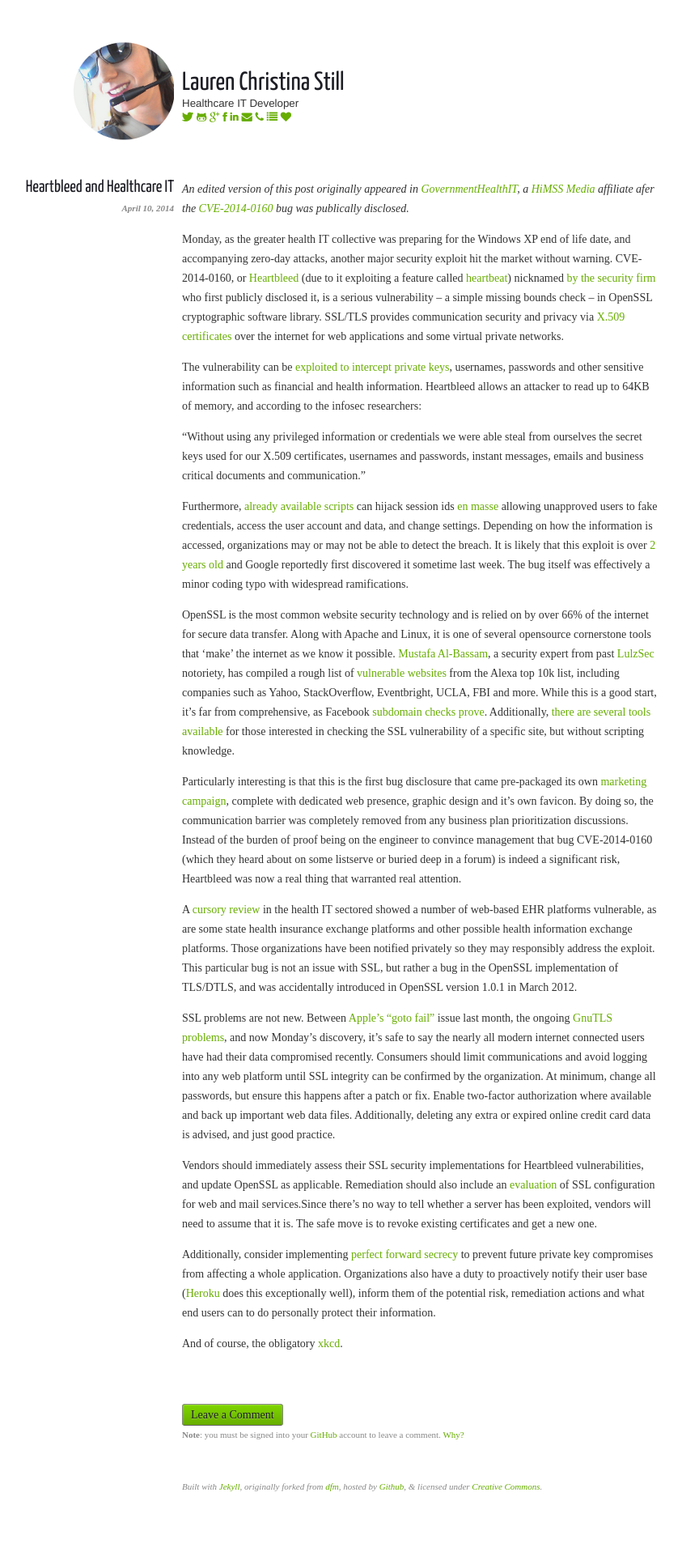
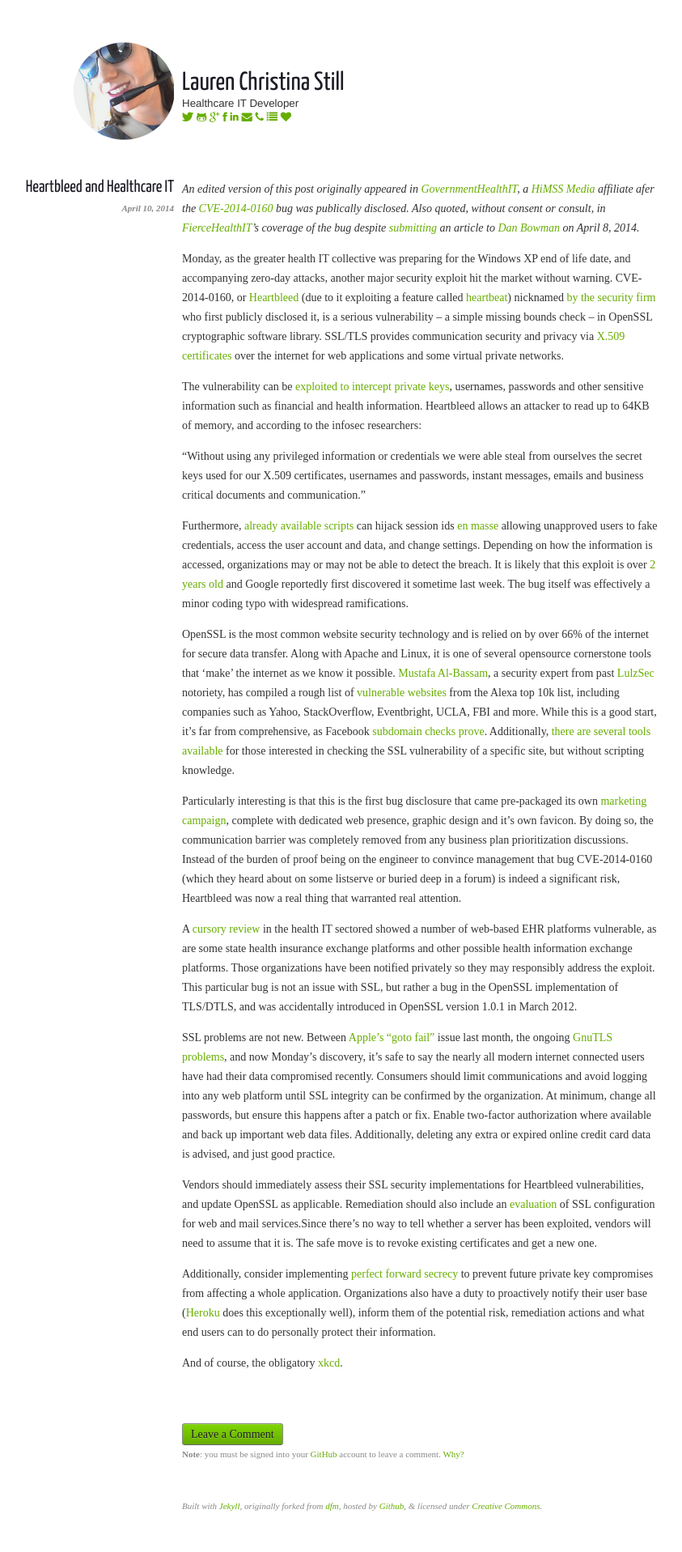
Before and after one commit to laurenstill/laurenstill.github.io, a Jekyll site: the page built from _posts/2014-4-10-heartbleed.markdown, in a window 1280 px wide. Shown: the whole page at 81% size, without its empty margins (220-1063 px from the left). Built offline with Jekyll 4.4.1, drawn with Linux system fonts in a browser that asks for light colours; nearby versions of some CDN libraries; before the commit the page ends 1893 px from its top, so only the background shows below that.

Commit message:
Update 2014-4-10-heartbleed.markdown

```diff
--- a/_posts/2014-4-10-heartbleed.markdown
+++ b/_posts/2014-4-10-heartbleed.markdown
@@ -3,12 +3,14 @@
 title: Heartbleed and Healthcare IT
 catagories: [healhtIT, mHealth, infosec]
 ---
-*An edited version of this post originally appeared in [GovernmentHealthIT][GovHIT], a [HiMSS Media][HiMSS Media] affiliate afer the [CVE-2014-0160][heartbleed] bug was publically disclosed.*
+*An edited version of this post originally appeared in [GovernmentHealthIT][GovHIT], a [HiMSS Media][HiMSS Media] affiliate afer the [CVE-2014-0160][heartbleed] bug was publically disclosed. Also quoted, without consent or consult, in [FierceHealthIT][FierceHealthIT]'s coverage of the bug despite [submitting][email] an article to [Dan Bowman][danmail] on April 8, 2014.*
 
 [heartbleed]: http://heartbleed.com/
 [GovHIT]: http://www.govhealthit.com/news/what-health-orgs-need-know-about-heartbleed
 [HiMSS Media]: http://www.himssmedia.com
-
+[FierceHealthIT]: http://www.fiercehealthit.com/story/heartbleed-what-impact-health-it/2014-04-11
+[danmail]: mailto:dbowman@fiercemarkets.com
+[email]: http://www.laurencstill.com/media/danmail.png
 
 Monday, as the greater health IT collective was preparing for the Windows XP end of life date, and accompanying zero-day attacks, another major security exploit hit the market without warning. CVE-2014-0160, or [Heartbleed][1] (due to it exploiting a feature called [heartbeat][2]) nicknamed [by the security firm][3] who first publicly disclosed it, is a serious vulnerability -- a simple missing bounds check --  in OpenSSL cryptographic software library. SSL/TLS provides communication security and privacy via [X.509 certificates][4] over the internet for web applications and some virtual private networks.
 
```
